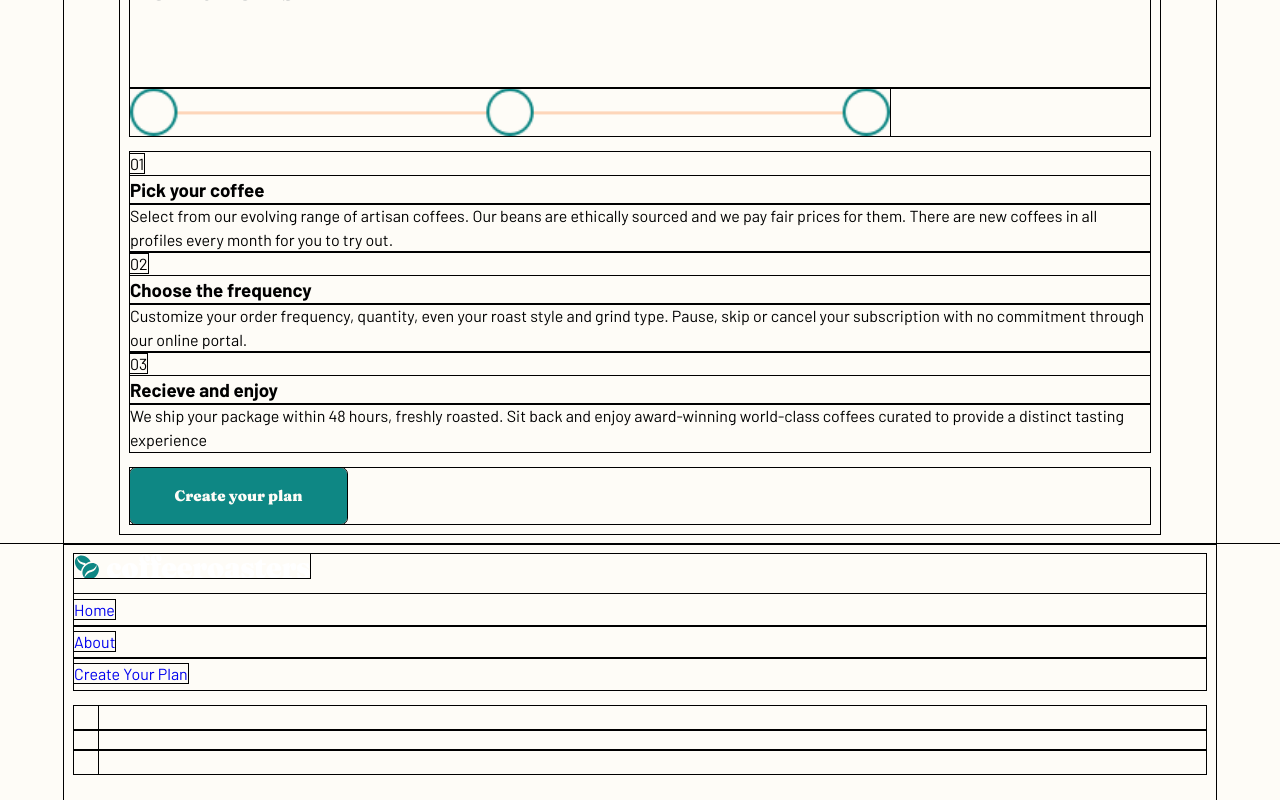
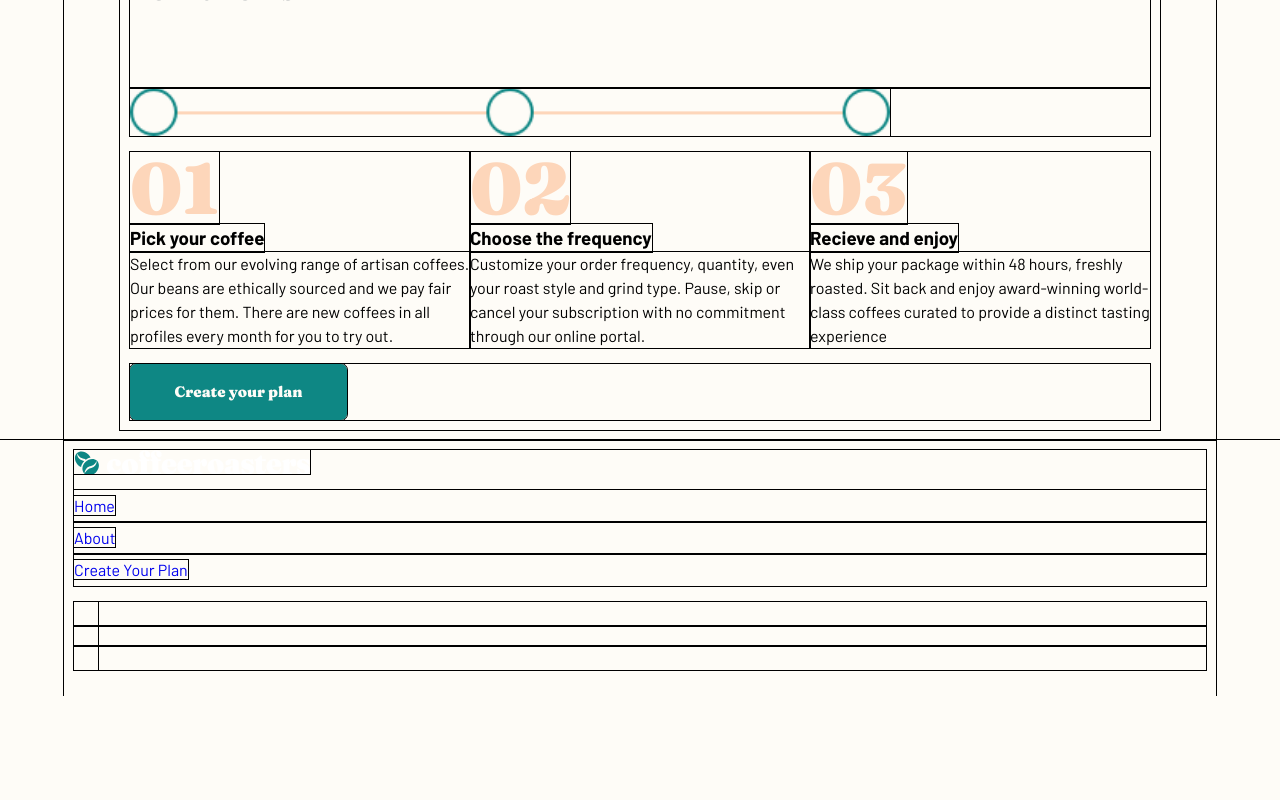
Before and after one commit to tlanettepollard/FEM-CoffeeRoasters-Subscription-Site-TLP, a React (Vite) app: page / in a window 1280 px wide. Shown: the part 2252-3052 px from the top of the page. After the commit the page ends 2948 px from the top, so only its background shows below. Built offline with nearby package versions, Linux system fonts and the light colour scheme.

Commit message:
Update: Works styling
Signed-off-by: T. Lanette <TLPollard4516@gmail.com>

```diff
--- a/src/styles/components/_howWorks.scss
+++ b/src/styles/components/_howWorks.scss
@@ -14,8 +14,40 @@
        .divider {
         width: 47.5rem;
         height: auto;
+
+        @include bp-sm-tablet {
+            display: none;
+        }
        }
 
+       .work__container {
+            .works__items {
+                display: grid;
+                grid-template-columns: repeat(3, 1fr);
+                grid-template-rows: 1fr;
+                width: 100%;
 
+                @include bp-sm-tablet {
+                    grid-template-columns: none;
+                    grid-template-rows: repeat(3, 1fr);
+                }
+
+                .work__item {
+                    max-width: 23.4375rem;
+                    height: auto;
+                    @include flex(column, space-between,flex-start);
+                    text-align: start;
+
+                    @include bp-sm-tablet {
+                        align-items: center;
+                        text-align: center;
+                    }
+
+                    &--number {
+                        @include HeaderOneNumber;
+                    }
+                }
+            }
+       }
     }
 }
```
